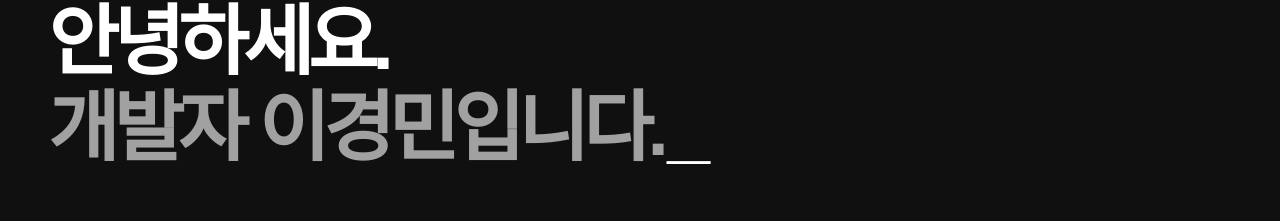
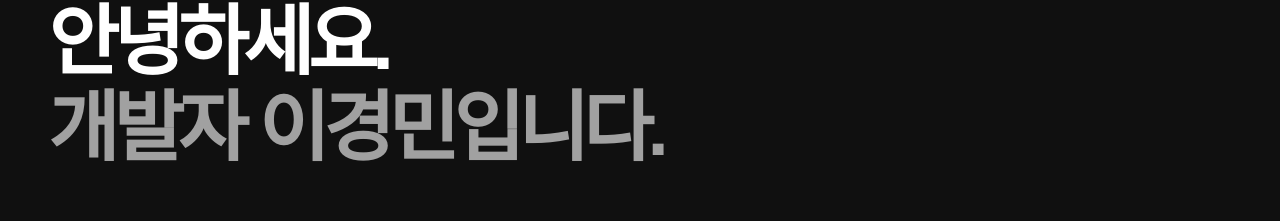
Before and after one commit to 2kminn/Portfolio, a Next.js app: page / in a window 1280 px wide. Shown: the part 286-507 px from the top of the page. Built offline with nearby package versions, Linux system fonts and the light colour scheme.

Commit message:
Use hard terminal cursor blink

```diff
--- a/app/globals.css
+++ b/app/globals.css
@@ -4,8 +4,8 @@
 html { scroll-behavior: smooth; }
 body { margin: 0; background: #fff; color: #111; font-family: Arial, "Apple SD Gothic Neo", "Malgun Gothic", sans-serif; -webkit-font-smoothing: antialiased; }
 * { box-sizing: border-box; }
-@keyframes terminal-caret { 50% { opacity: 0; } }
-.terminal-caret { animation: terminal-caret 1s steps(2, start) infinite; }
+@keyframes terminal-caret { 0%, 49% { visibility: visible; } 50%, 100% { visibility: hidden; } }
+.terminal-caret { animation: terminal-caret 1s step-end infinite; }
 a:focus-visible { outline: 2px solid #111; outline-offset: 5px; }
 .section-layout { border-top: 1px solid #111; padding: 42px 0 105px; scroll-margin-top: 120px; }
 .section-title { margin: 0 0 36px; font-size: clamp(34px, 4vw, 54px); font-weight: 700; line-height: 1.12; letter-spacing: -.06em; }
```
